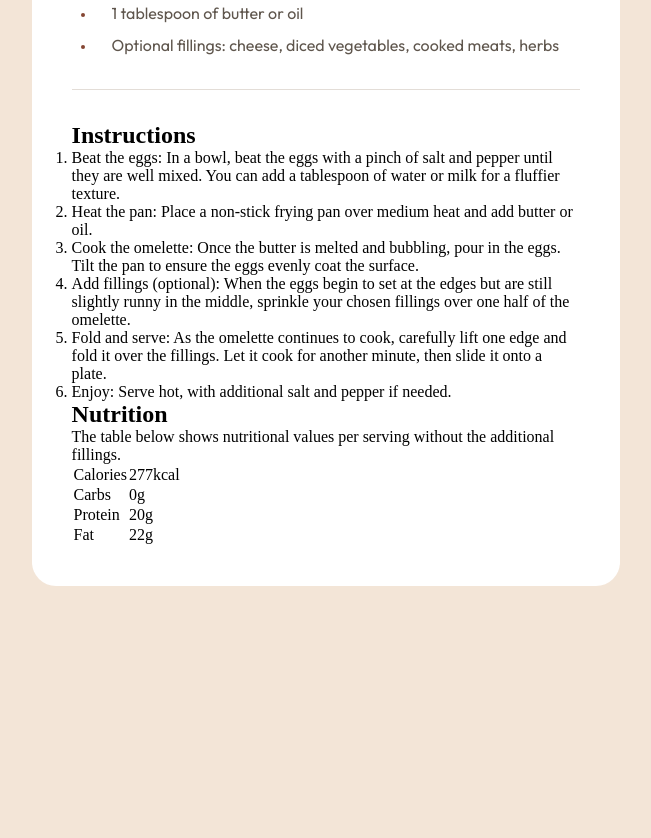
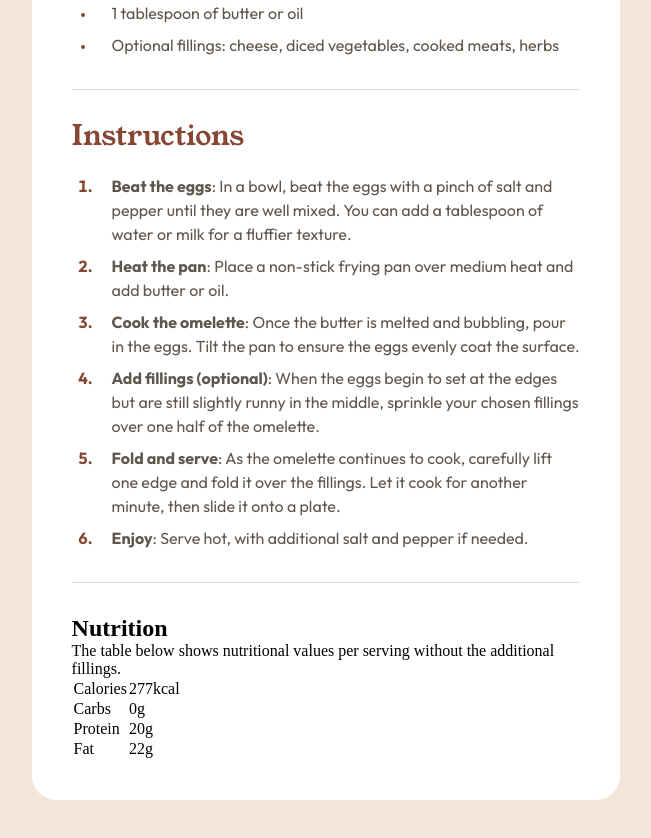
Before and after one commit to Praise25/Recipe-page, a React (Vite) app: page / in a window 1280 px wide. Shown: the part 960-1798 px from the top of the page, without its empty margins (314-965 px from the left). Before the commit the page ends 1674 px from the top, so only its background shows below. Built offline with nearby package versions, Linux system fonts and the light colour scheme.

Commit message:
feat: implement instructions section

```diff
--- a/src/components/Recipe/CardContent.module.css
+++ b/src/components/Recipe/CardContent.module.css
@@ -145,3 +145,37 @@
   border-top: 1px solid var(--stone-150);
   margin: 2rem 0;
 }
+
+.instructions-section ol {
+  margin-left: 1.5rem;
+}
+
+.instructions-section ol li {
+  padding-left: 1rem;
+  margin-bottom: 0.5rem;
+  font-family: var(--outfit);
+  font-weight: 400;
+  font-size: 1rem;
+  line-height: 150%;
+  letter-spacing: 0px;
+  color: var(--stone-600);
+}
+
+.instructions-section ol li span {
+  font-family: var(--outfit);
+  font-weight: 700;
+  font-size: 1rem;
+  line-height: 150%;
+  letter-spacing: 0px;
+}
+
+.instructions-section ol li:last-child {
+  margin-bottom: 0;
+}
+
+.instructions-section ol li::marker {
+  color: var(--brown-800);
+  font-family: var(--outfit);
+  font-size: 16px;
+  font-weight: 700;
+}
--- a/src/components/Recipe/CardContent.tsx
+++ b/src/components/Recipe/CardContent.tsx
@@ -34,35 +34,37 @@ export default function CardContent() {
 
       <hr className={classes.separator} />
 
-      <section>
-        <h2>Instructions</h2>
+      <section className={classes["instructions-section"]}>
+        <h2 className={classes["section-heading"]}>Instructions</h2>
         <ol>
           <li>
-            Beat the eggs: In a bowl, beat the eggs with a pinch of salt and
+            <span>Beat the eggs</span>: In a bowl, beat the eggs with a pinch of salt and
             pepper until they are well mixed. You can add a tablespoon of water
             or milk for a fluffier texture.
           </li>
           <li>
-            Heat the pan: Place a non-stick frying pan over medium heat and add
+            <span>Heat the pan</span>: Place a non-stick frying pan over medium heat and add
             butter or oil.
           </li>
           <li>
-            Cook the omelette: Once the butter is melted and bubbling, pour in
+            <span>Cook the omelette</span>: Once the butter is melted and bubbling, pour in
             the eggs. Tilt the pan to ensure the eggs evenly coat the surface.
           </li>
           <li>
-            Add fillings (optional): When the eggs begin to set at the edges but
+            <span>Add fillings (optional)</span>: When the eggs begin to set at the edges but
             are still slightly runny in the middle, sprinkle your chosen
             fillings over one half of the omelette.
           </li>
           <li>
-            Fold and serve: As the omelette continues to cook, carefully lift
+            <span>Fold and serve</span>: As the omelette continues to cook, carefully lift
             one edge and fold it over the fillings. Let it cook for another
             minute, then slide it onto a plate.
           </li>
-          <li>Enjoy: Serve hot, with additional salt and pepper if needed.</li>
+          <li><span>Enjoy</span>: Serve hot, with additional salt and pepper if needed.</li>
         </ol>
       </section>
+
+      <hr className={classes.separator} />
 
       <section>
         <h2>Nutrition</h2>
```
